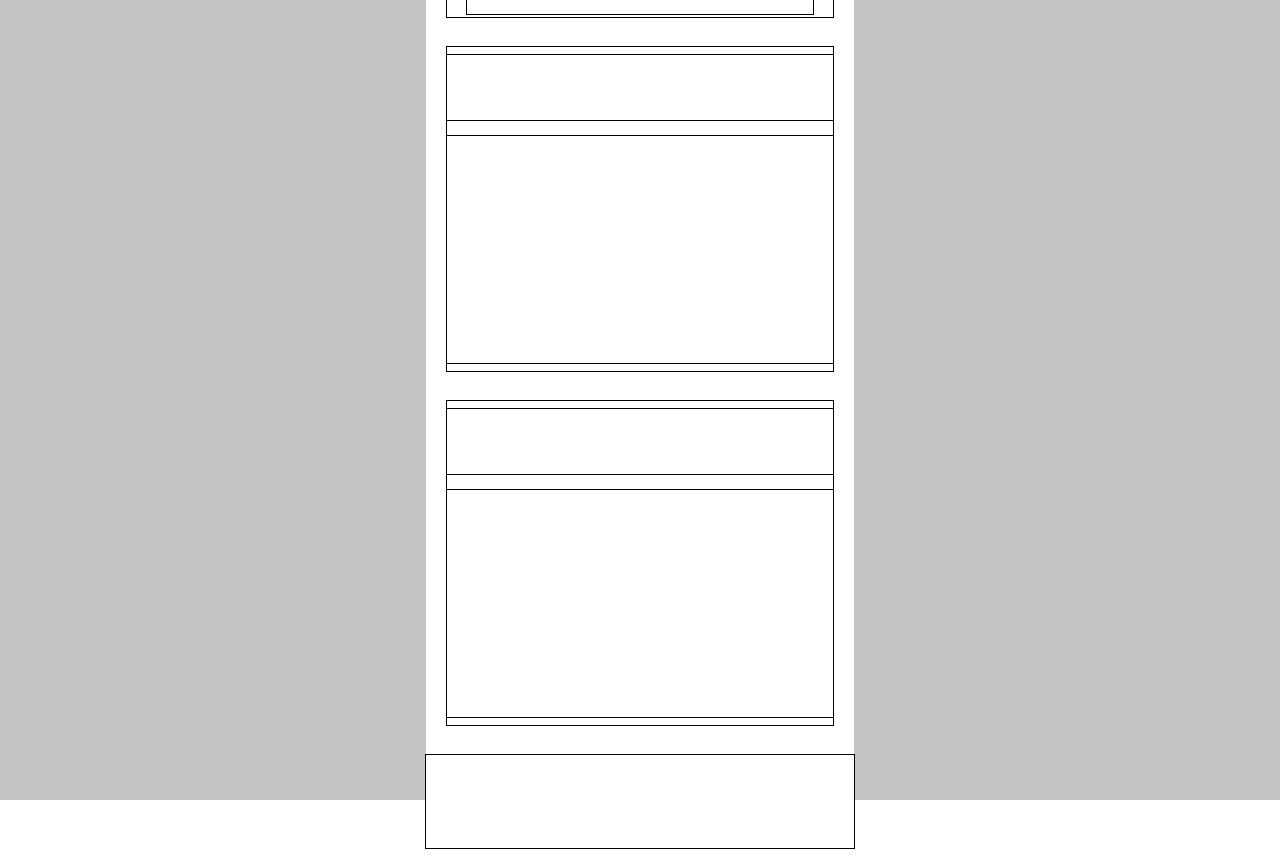
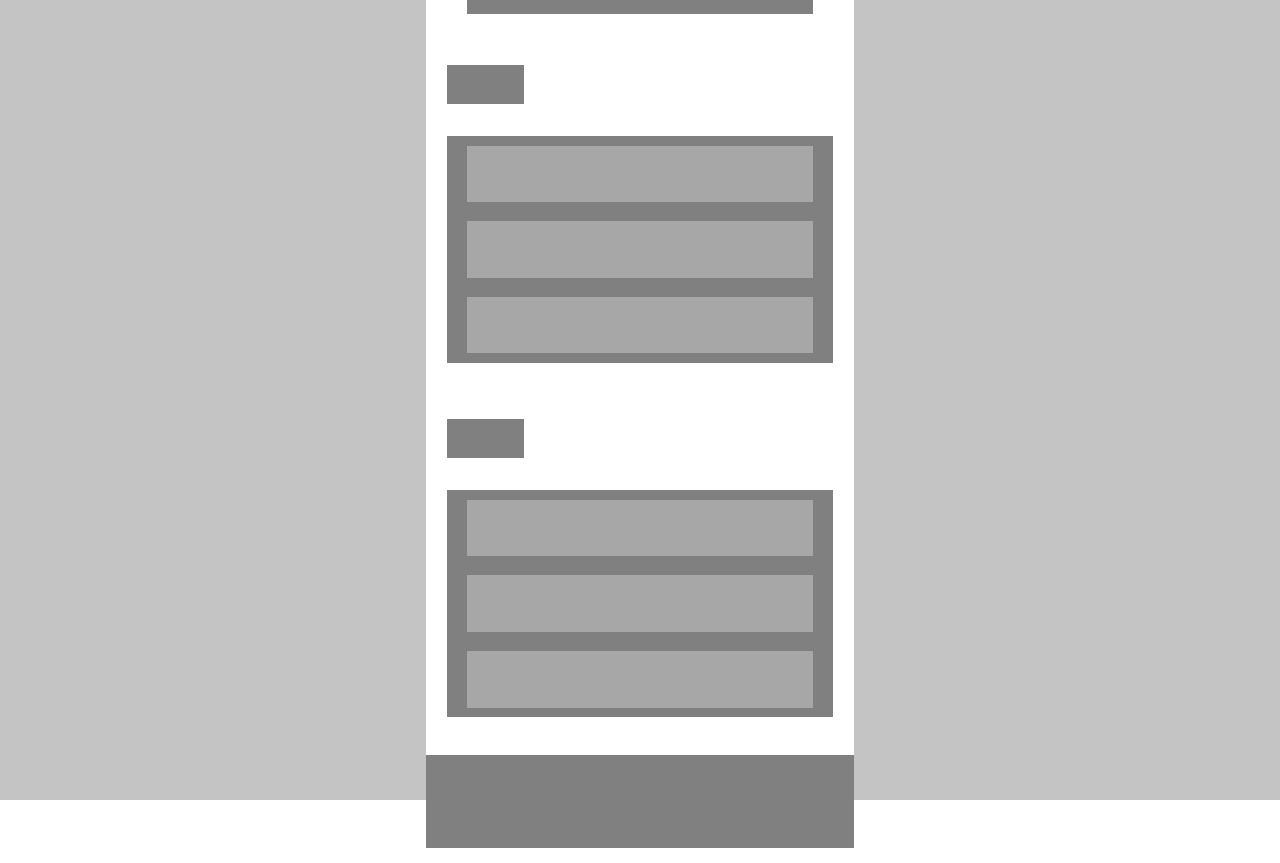
Before and after one commit to Lsohee/cocktail_mobile_24_220406, a plain HTML site: page index.html in a window 1280 px wide. Drawn offline with Linux system fonts and the light colour scheme.

Commit message:
gray scale -> 색 이미지

```diff
--- a/css/style.css
+++ b/css/style.css
@@ -6,7 +6,7 @@
 }
 
 .root div{
-  border: 1px solid black;
+  /* border: 1px solid black; */
 }
 
 .root>div:nth-child(1){
@@ -20,6 +20,7 @@
 .root>div:nth-child(1)>div{
   width:90%;
   height:90%;
+  background-color: gray;
 }
 
 
@@ -43,6 +44,13 @@
   width:100%;
 }
 
+.root>div>div:nth-child(1)>div{
+  position: relative;
+  top:10px;
+  height:60%;
+  background-color: gray;
+  width:20%;
+}
 
   /* main 2 */
 .root>div:nth-child(3){
@@ -65,6 +73,20 @@
   width:100%;
 }
 
+.root>div>div:nth-child(2){
+  display: flex;
+  flex-direction: column;
+  justify-content: space-around;
+  background-color: gray;
+  align-items: center;
+}
+
+
+.root>div>div:nth-child(2)>div{
+  height:25%;
+  background-color: rgb(167, 167, 167);
+  width:90%;
+}
 
 
 
@@ -72,5 +94,6 @@
 
 .root>div:nth-child(4){
   width:100%;
+  background-color: gray;
   height:10%;
 }
--- a/index.html
+++ b/index.html
@@ -19,13 +19,25 @@
       </div>
 
       <div>
-        <div></div>
-        <div></div>
+        <div>
+          <div></div>
+        </div>
+        <div>
+          <div></div>
+          <div></div>
+          <div></div>
+        </div>
       </div>
 
       <div>
-        <div></div>
-        <div></div>
+        <div>
+          <div></div>
+        </div>
+        <div>
+          <div></div>
+          <div></div>
+          <div></div>
+        </div>
       </div>
 
 
```
